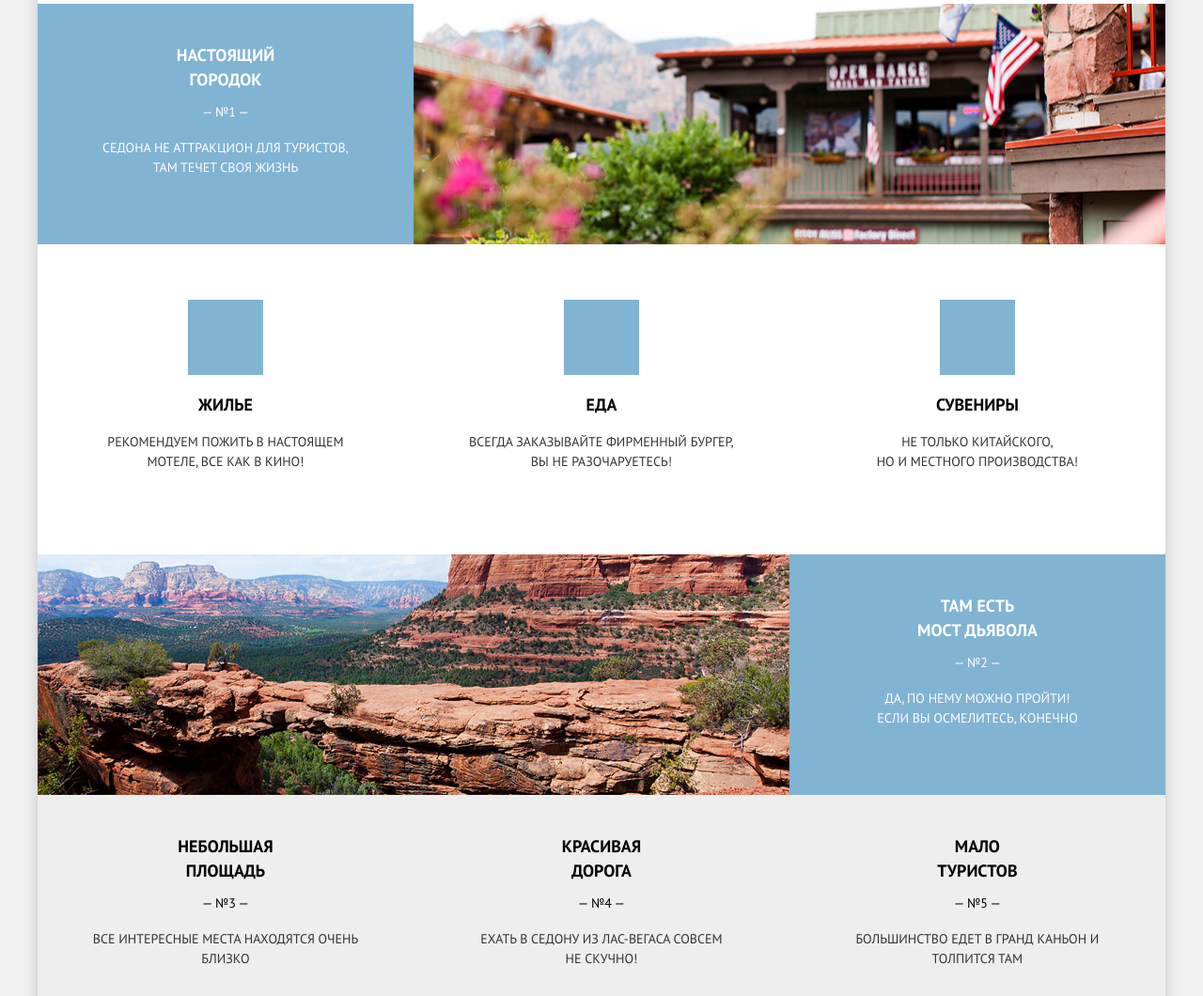
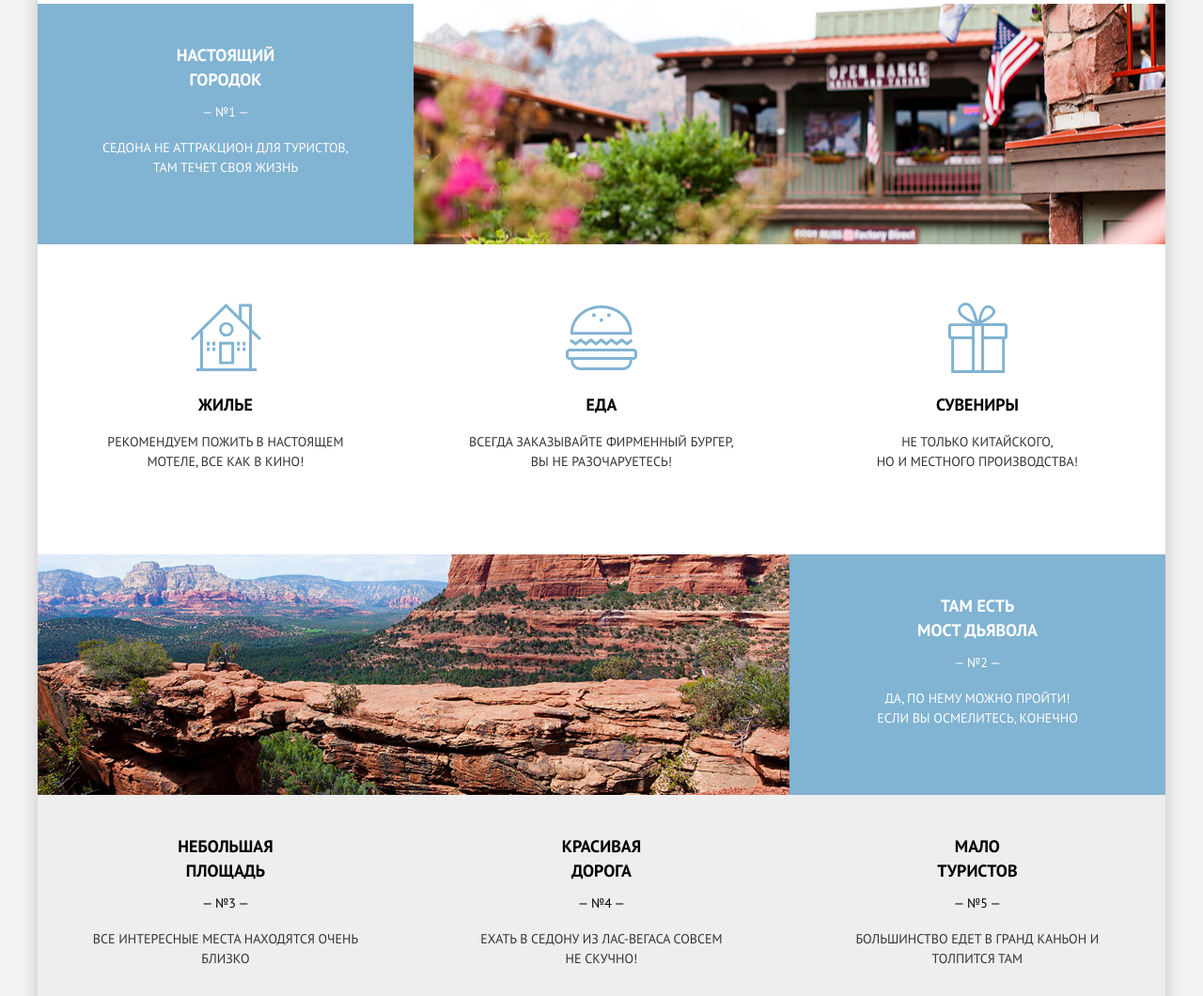
Before and after one commit to tatianabio/1892769-sedona-26, a website: page source/index.html in a window 1280 px wide. Shown: the part 777-1837 px from the top of the page at 94% size. Drawn offline with nearby package versions, Linux system fonts and the light colour scheme; files that its build step writes are made by us from their sources.

Commit message:
Добавляет иконки в дополнительных преимуществах

```diff
--- a/source/sass/blocks/profit-extra.scss
+++ b/source/sass/blocks/profit-extra.scss
@@ -6,19 +6,32 @@
 
 .profit-extra {
   position: relative;
+
+  &--accommodation::before {
+    background-image: url("../img/icons/house-icon.svg");
+  }
+
+  &--food::before {
+    background-image: url("../img/icons/burger-icon.svg");
+  }
+
+  &--souvenirs::before {
+    background-image: url("../img/icons/present-icon.svg");
+  }
 }
 
 .profit-extra::before {
   position: absolute;
   content: "";
-  //Убрать цвет фона, задать svg в домашке в разделе 6
-  background-color: var(--background-inverted);
+  background-repeat: no-repeat;
+  background-position: center;
 
   @media (max-width: v.$mobile-width-only) {
     width: 40px;
     height: 40px;
     top: 0;
     left: 20px;
+    background-size: 40px 40px;
   }
 
   @media (min-width: v.$tablet-width) {
```
Also changed, not shown: source/img/icons/burger-icon.svg (added), source/img/icons/house-icon.svg (added), source/img/icons/present-icon.svg (added).
